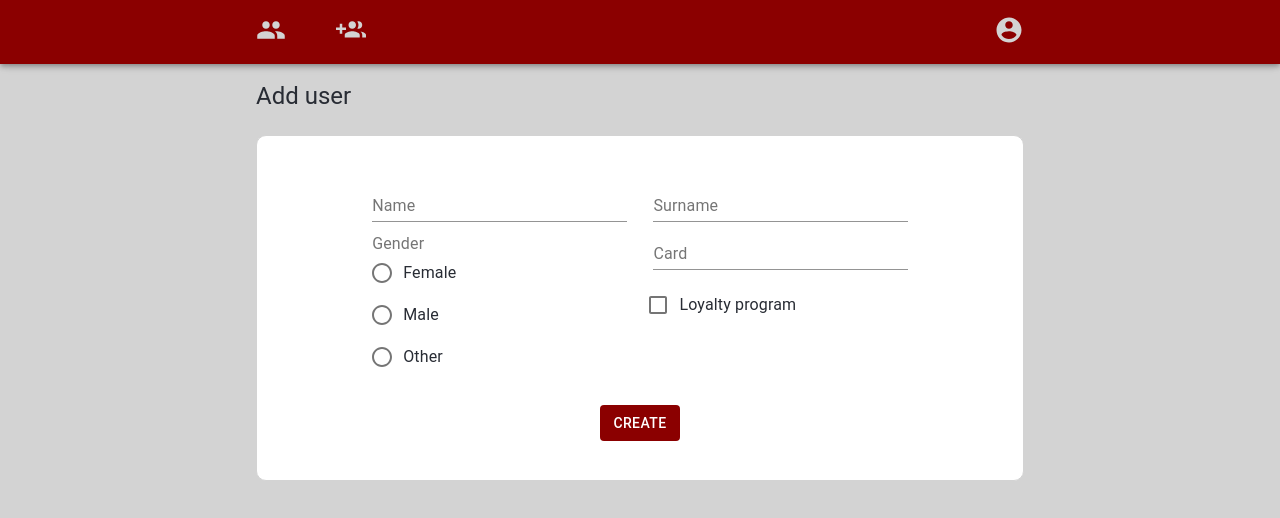
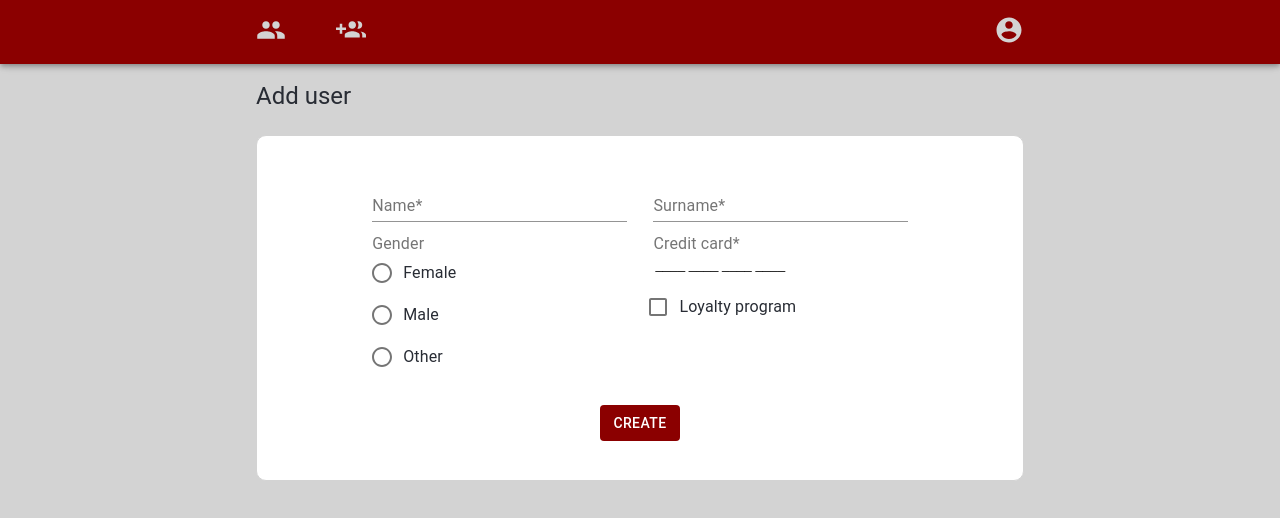
Before and after one commit to 19username95/users-management, a React (Create React App) app: page /add-user in a window 1280 px wide. Shown: the top 518 px of the page. Built offline with nearby package versions, Linux system fonts and the light colour scheme.

Commit message:
credit card

```diff
--- a/package.json
+++ b/package.json
@@ -11,6 +11,7 @@
     "node-sass": "^4.14.1",
     "react": "^17.0.1",
     "react-dom": "^17.0.1",
+    "react-input-mask": "^2.0.4",
     "react-router-dom": "^5.2.0",
     "react-scripts": "4.0.0",
     "web-vitals": "^0.2.4"
--- a/src/components/Registration/Registration.jsx
+++ b/src/components/Registration/Registration.jsx
@@ -1,6 +1,6 @@
 import React, { Component } from 'react';
 import './Registration.scss';
-
+import Title from "../Title/Title";
 import IncrementService from '../../helpers/IncrementService'
 import {
     TextField,
@@ -13,8 +13,7 @@ import {
     Button,
     Box
 } from "@material-ui/core";
-
-import Title from "../Title/Title";
+import InputMask from 'react-input-mask';
 
 const initData = {
     name: "",
@@ -44,6 +43,7 @@ class Registration extends Component {
     };
 
     handleSubmit = () => {
+
         this.props.addUser({ ...this.state, id: IncrementService.getNextId() });
         this.setState(initData);
     };
@@ -56,13 +56,13 @@ class Registration extends Component {
                     <TextField
                         className='RegistrationForm-Field RegistrationForm-Field_name'
                         name="name"
-                        label="Name"
+                        label="Name*"
                         value={this.state.name}
                         onChange={this.handleChange}/>
                         <TextField
                     className='RegistrationForm-Field RegistrationForm-Field_surname'
                     name="surname"
-                    label="Surname"
+                    label="Surname*"
                     value={this.state.surname}
                     onChange={this.handleChange}/>
                     <FormControl component="fieldset"
@@ -80,19 +80,26 @@ class Registration extends Component {
                             <FormControlLabel className='RegistrationForm-RadioButton'
                                               value="male"
                                               control={<Radio />}
-                                              label="Male" />
+                                              label="Male"/>
                             <FormControlLabel className='RegistrationForm-RadioButton'
                                               value="other"
                                               control={<Radio />}
                                               label="Other"/>
                         </RadioGroup>
                     </FormControl>
-                    <TextField
-                        className='RegistrationForm-Field RegistrationForm-Field_card'
-                        name="card"
-                        label="Card"
-                        value={this.state.card}
-                        onChange={this.handleChange}/>
+                    <FormControl className='RegistrationForm-Field RegistrationForm-Field_card'>
+                        <FormLabel className='RegistrationForm-CardLabel'
+                                   component="legend">Credit card*</FormLabel>
+                        <InputMask
+                            className='RegistrationForm-CardInput'
+                            name="card"
+                            label="Card"
+                            value={this.state.card}
+                            onChange={this.handleChange}
+                            mask='9999 9999 9999 9999'
+                            maskChar='_' alwaysShowMask='true'/>
+                    </FormControl>
+
                     <FormControlLabel
                         className='RegistrationForm-Field RegistrationForm-Field_isLoyalty'
                         control={
--- a/src/components/Registration/Registration.scss
+++ b/src/components/Registration/Registration.scss
@@ -44,8 +44,17 @@
       grid-column: 2;
       width: 95%;
       justify-self: right;
+      margin-top: 5%;
+
+      .RegistrationForm-CardInput {
+        padding-top: 2%;
+        border: none;
+        //border-bottom: 1.5px solid rgb(148, 148, 148);
+      }
+      .RegistrationForm-CardInput:focus {
+        outline: none;
+      }
     }
-
     .RegistrationForm-Field_isLoyalty {
       grid-row: 3;
       grid-column: 2;
```
Also changed, not shown: 1 other file (tests, documents, lock files or other folders).
